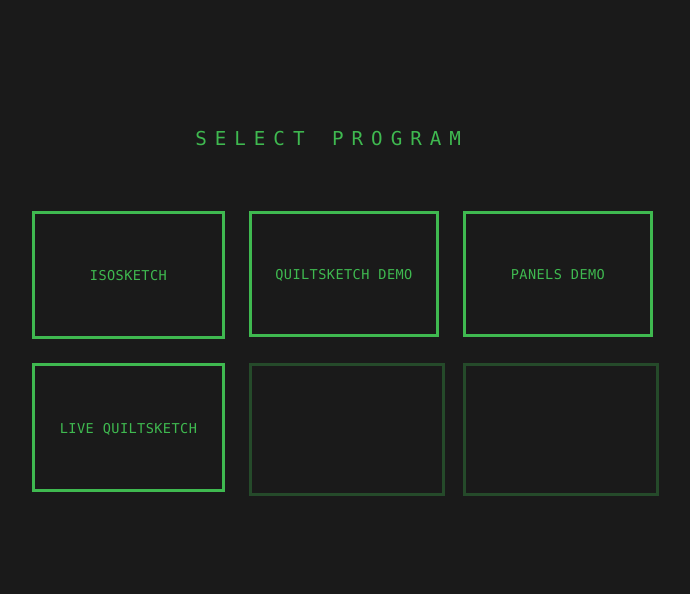
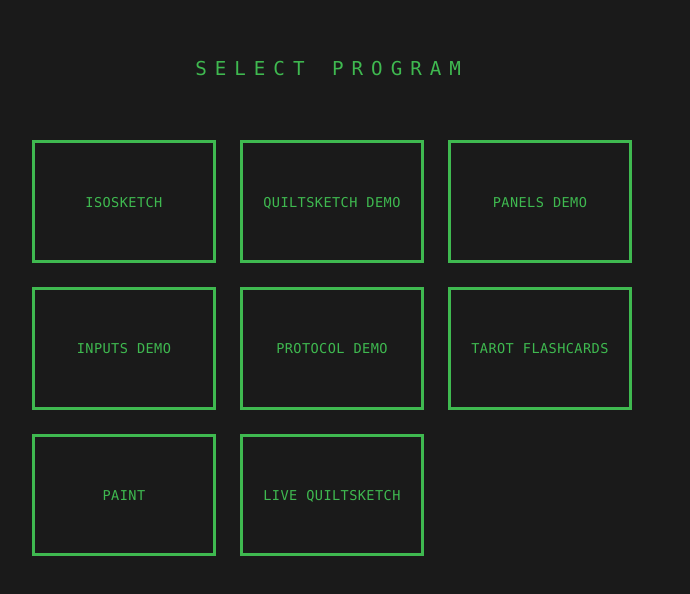
Before and after one commit to brangor/retro-tui, a website built with Vite: page index.html in a window 1280 px wide. Shown: the part 108-702 px from the top of the page, without its empty margins (308-998 px from the left). Built offline with nearby package versions, Linux system fonts and the light colour scheme.

Commit message:
feat: add all examples to landing page

```diff
--- a/index.html
+++ b/index.html
@@ -120,11 +120,21 @@
         <a href="./examples/panels-demo.html" tabindex="-1">
           <tui-button class="program-tile">PANELS DEMO</tui-button>
         </a>
-          <a href="https://quiltsketch.vercel.app/" tabindex="-1">
+        <a href="./examples/inputs-demo.html" tabindex="-1">
+          <tui-button class="program-tile">INPUTS DEMO</tui-button>
+        </a>
+        <a href="./examples/protocol-demo.html" tabindex="-1">
+          <tui-button class="program-tile">PROTOCOL DEMO</tui-button>
+        </a>
+        <a href="./examples/tarot-flashcards.html" tabindex="-1">
+          <tui-button class="program-tile">TAROT FLASHCARDS</tui-button>
+        </a>
+        <a href="./examples/paint/" tabindex="-1">
+          <tui-button class="program-tile">PAINT</tui-button>
+        </a>
+        <a href="https://quiltsketch.vercel.app/" tabindex="-1">
           <tui-button class="program-tile">LIVE QUILTSKETCH</tui-button>
         </a>
-        <div class="program-tile empty"></div>
-        <div class="program-tile empty"></div>
       </div>
     </div>
   </div>
```
